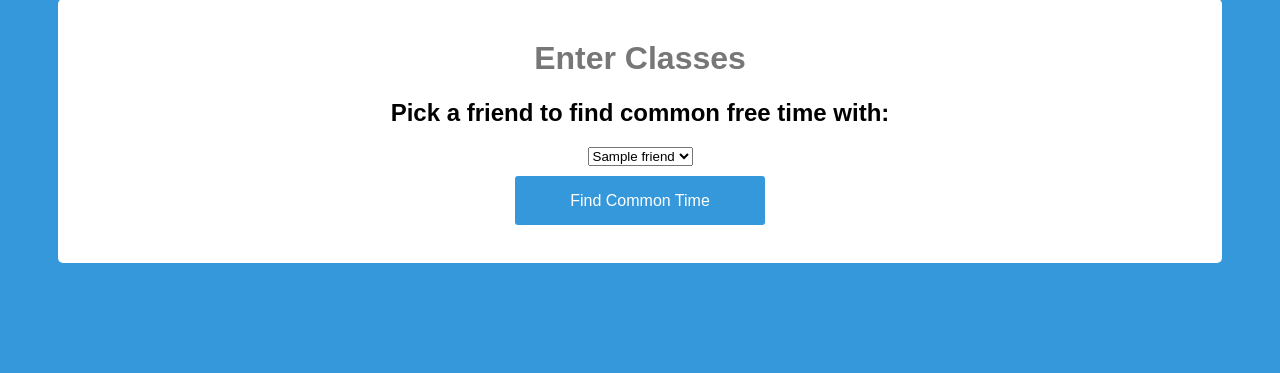
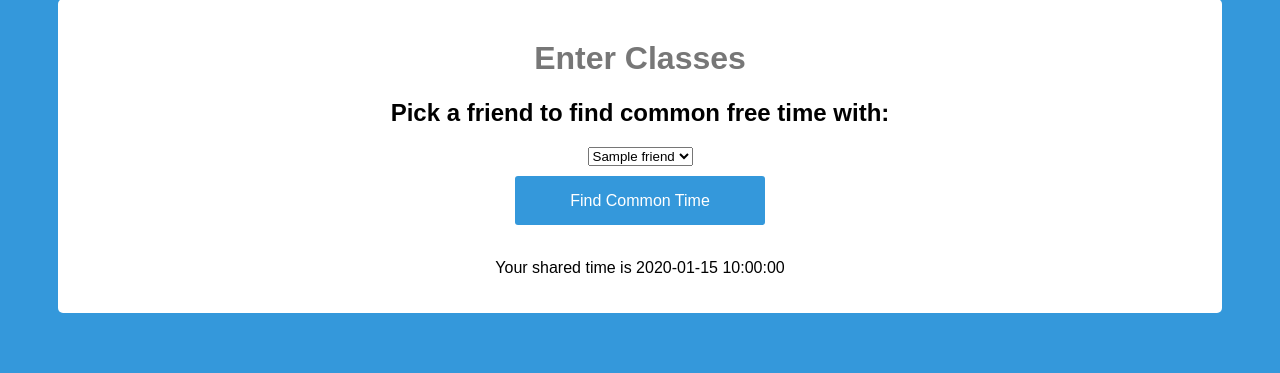
Before and after one commit to theasianpianist/schedulr, a Flask app: template templates/common.html in a window 1280 px wide. Shown: the part 95-468 px from the top of the page. Run offline with Flask 2, Linux system fonts and the light colour scheme; the template is opened without the code that fills it: most values are stand-ins (such as "Sample title", 1, 10 or a date in 2020).

Commit message:
fix more shit

```diff
--- a/app.py
+++ b/app.py
@@ -16,6 +16,9 @@ class User(UserMixin):
 		self.id = id
 		self.name = "user" + str(id)
 		self.password = self.name + "_secret"
+
+	def get_id(self):
+		return self.id
 
 	def __repr__(self):
 		return "%s/%s/%s" % (self.id, self.name, self.password)
@@ -87,7 +90,7 @@ def find_common():
 	time = []
 	for day in week:
 		time.append(comparison.find_shared_free_time(g.user.get_id(), friend, day))
-	return render_template('common.html', common_time = time)
+	return render_template('common.html', friend_list = database.get_friends(g.user.get_id()), common_time = time)
 
 
 @app.route('/login', methods=['GET','POST'])
--- a/templates/common.html
+++ b/templates/common.html
@@ -33,6 +33,9 @@
 
                 <input type="submit" value="Find Common Time" class="btn btn-primary btn-large btn-block" >
 			    <br>
+                {% if common_time %}
+                <p>Your shared time is {{common_time}}</p>
+                {% endif %}
 			</div>
 		</div>
 	</div>
```
